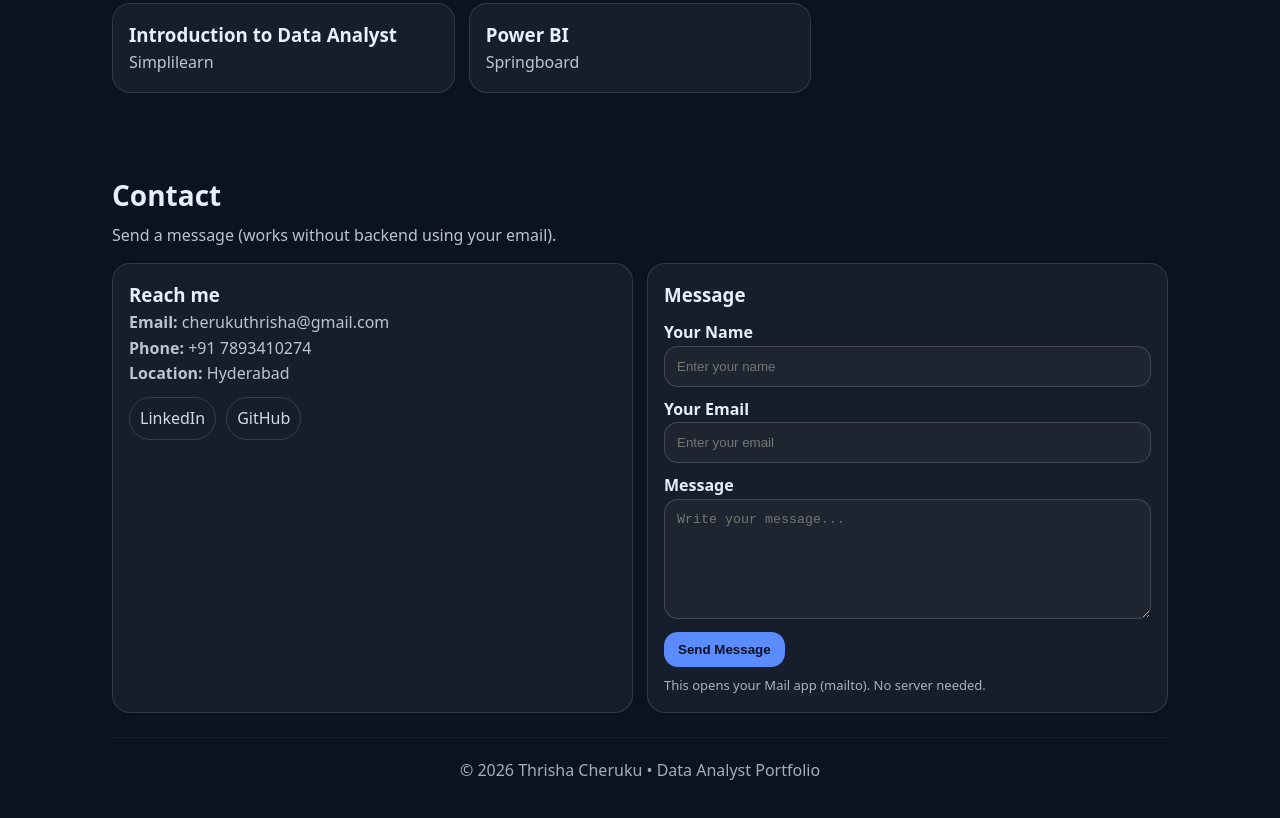
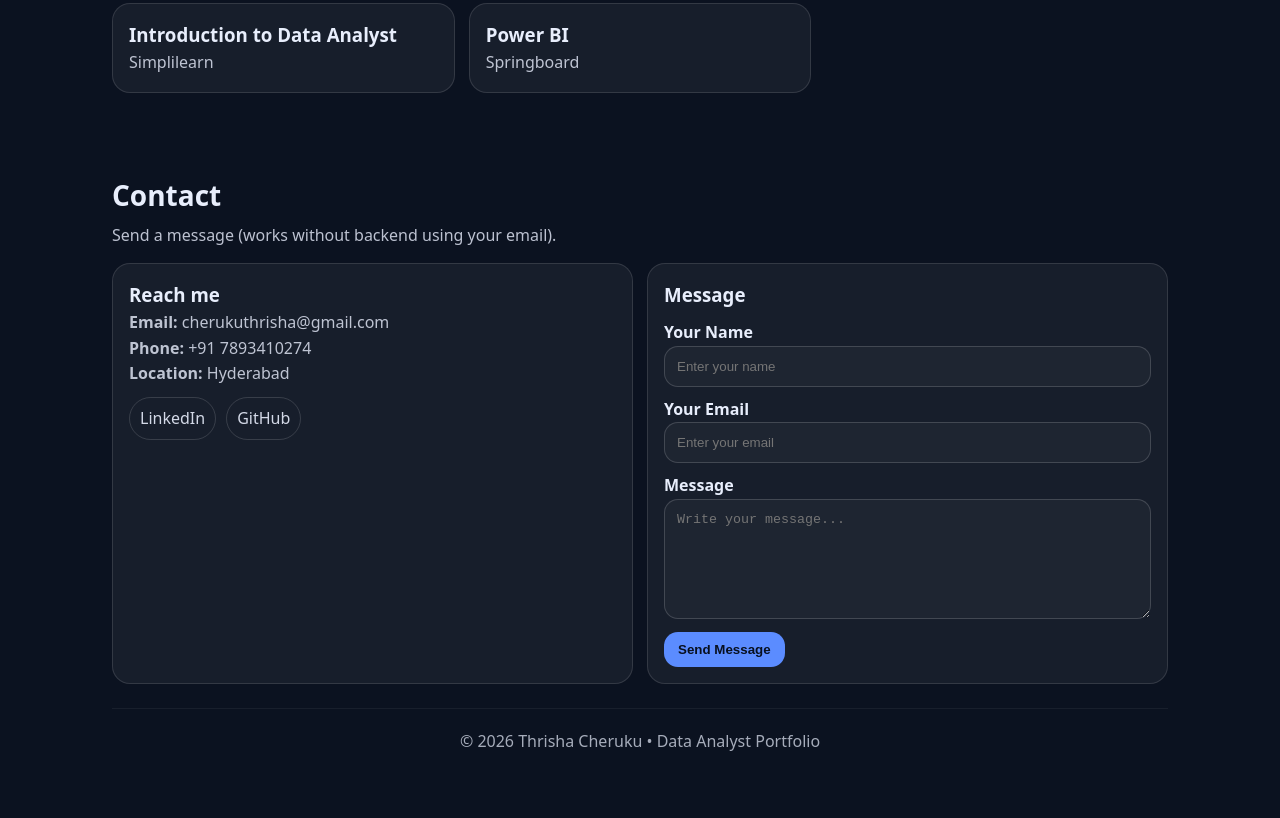
Before and after one commit to thrisha6072/-Thrisha-cheruku_Portfolio, a plain HTML site: page index.html in a window 1280 px wide. Shown: the part 2151-2969 px from the top of the page. Drawn offline with Linux system fonts and the light colour scheme.

Commit message:
Update index.html

```diff
--- a/index.html
+++ b/index.html
@@ -310,7 +310,6 @@
               </label>
 
               <button class="btn" type="submit">Send Message</button>
-              <p class="hint">This opens your Mail app (mailto). No server needed.</p>
             </form>
           </div>
         </div>
```
